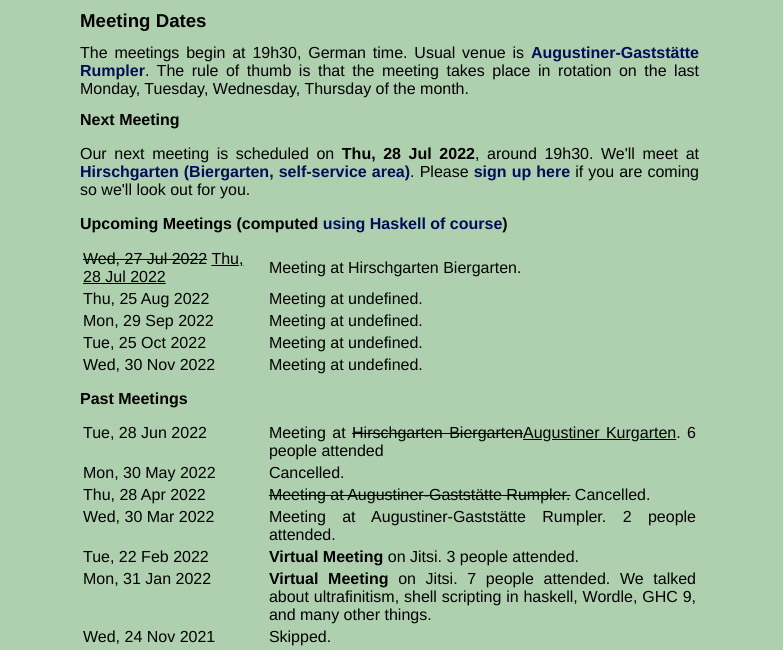
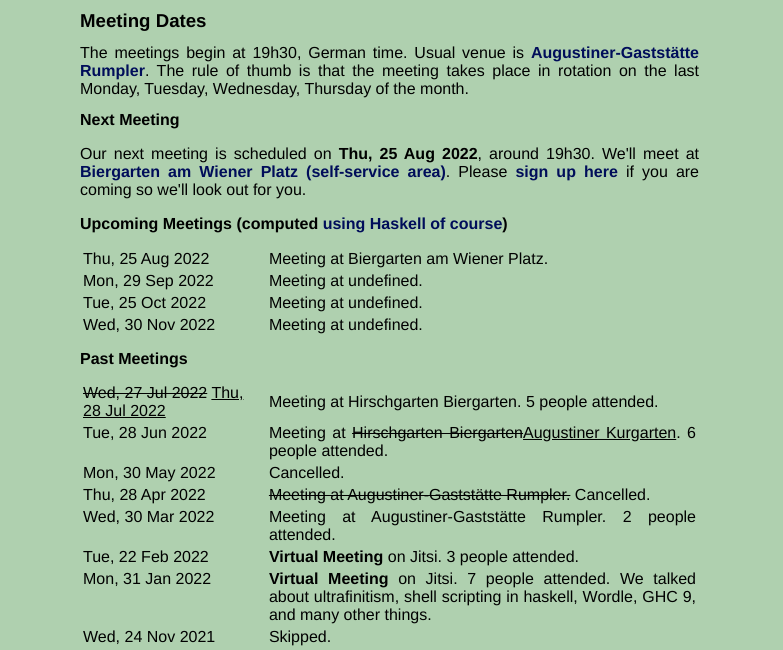
Before and after one commit to haskell-bayern/muenchen.haskell.bayern, a plain HTML site: page dates.html in a window 1280 px wide. Shown: the part 142-792 px from the top of the page, without its empty margins (0-783 px from the left). Drawn offline with Linux system fonts and the light colour scheme.

Commit message:
aug 2022

```diff
--- a/dates.html
+++ b/dates.html
@@ -37,9 +37,9 @@ last Monday, Tuesday, Wednesday, Thursday of the month.
 <h2>Next Meeting</h2>
 
 <p>
-Our next meeting is scheduled on <b>Thu, 28 Jul 2022</b>, around 19h30.
-We'll meet at <a href="https://hirschgarten.de/kontakt/">Hirschgarten (Biergarten, self-service area)</a>.
-Please <a href="https://dud-poll.inf.tu-dresden.de/haskell-munich-jul-2022/"> sign up here</a> if you are coming so we'll look out for you.
+Our next meeting is scheduled on <b>Thu, 25 Aug 2022</b>, around 19h30.
+We'll meet at <a href="https://www.hofbraeukeller.de/aktion/biergarten">Biergarten am Wiener Platz (self-service area)</a>.
+Please <a href="https://nuudel.digitalcourage.de/haskell-munich-aug-2022"> sign up here</a> if you are coming so we'll look out for you.
 
 <!--
 We'll meet at <a href="http://www.rumpler-augustiner.de/?id=6">Augustiner-Gaststätte Rumpler</a></s>.
@@ -79,13 +79,8 @@ It is ok to add yourself to the dudle anonymously or pseudonymously.
 -->
 
 <tr>
-<td width="30%" align="left" valign="top"><s>Wed, 27 Jul 2022</s>
-<u>Thu, 28 Jul 2022</u></td>
-<td>Meeting at Hirschgarten Biergarten.</td>
-</tr>
-<tr>
 <td width="30%" align="left" valign="top">Thu, 25 Aug 2022</td>
-<td>Meeting at undefined.</td>
+<td>Meeting at Biergarten am Wiener Platz.</td>
 </tr>
 <tr>
 <td width="30%" align="left" valign="top">Mon, 29 Sep 2022</td>
@@ -114,10 +109,18 @@ It is ok to add yourself to the dudle anonymously or pseudonymously.
 </tr>
 -->
 
+
+<tr>
+<td width="30%" align="left" valign="top"><s>Wed, 27 Jul 2022</s>
+<u>Thu, 28 Jul 2022</u></td>
+<td>Meeting at Hirschgarten Biergarten.
+5 people attended.</td>
+</tr>
+
 <tr>
 <td width="30%" align="left" valign="top">Tue, 28 Jun 2022</td>
 <td>Meeting at <s>Hirschgarten Biergarten</s><u>Augustiner Kurgarten</u>.
-6 people attended</td>
+6 people attended.</td>
 </tr>
 
 <tr>
```
